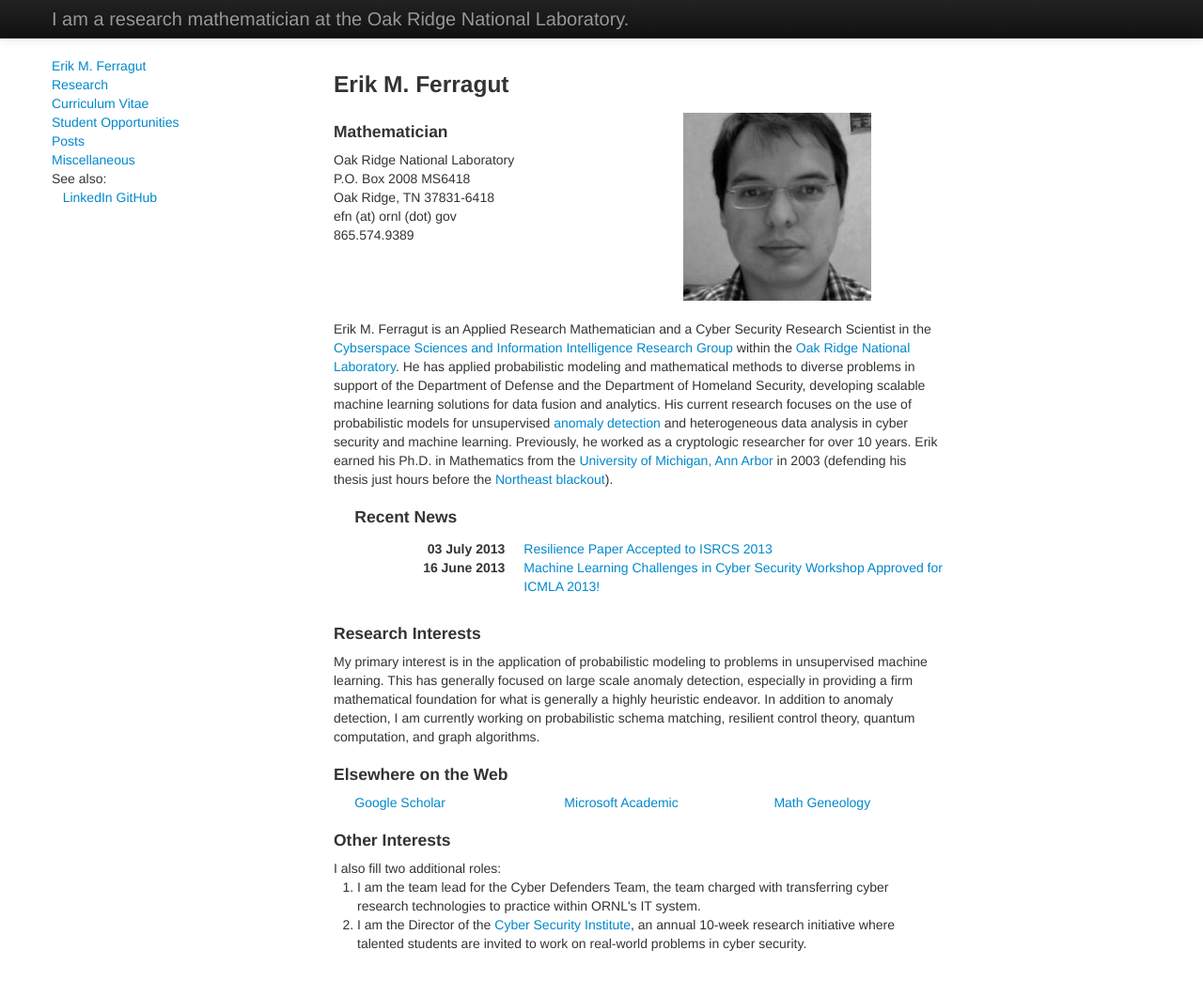
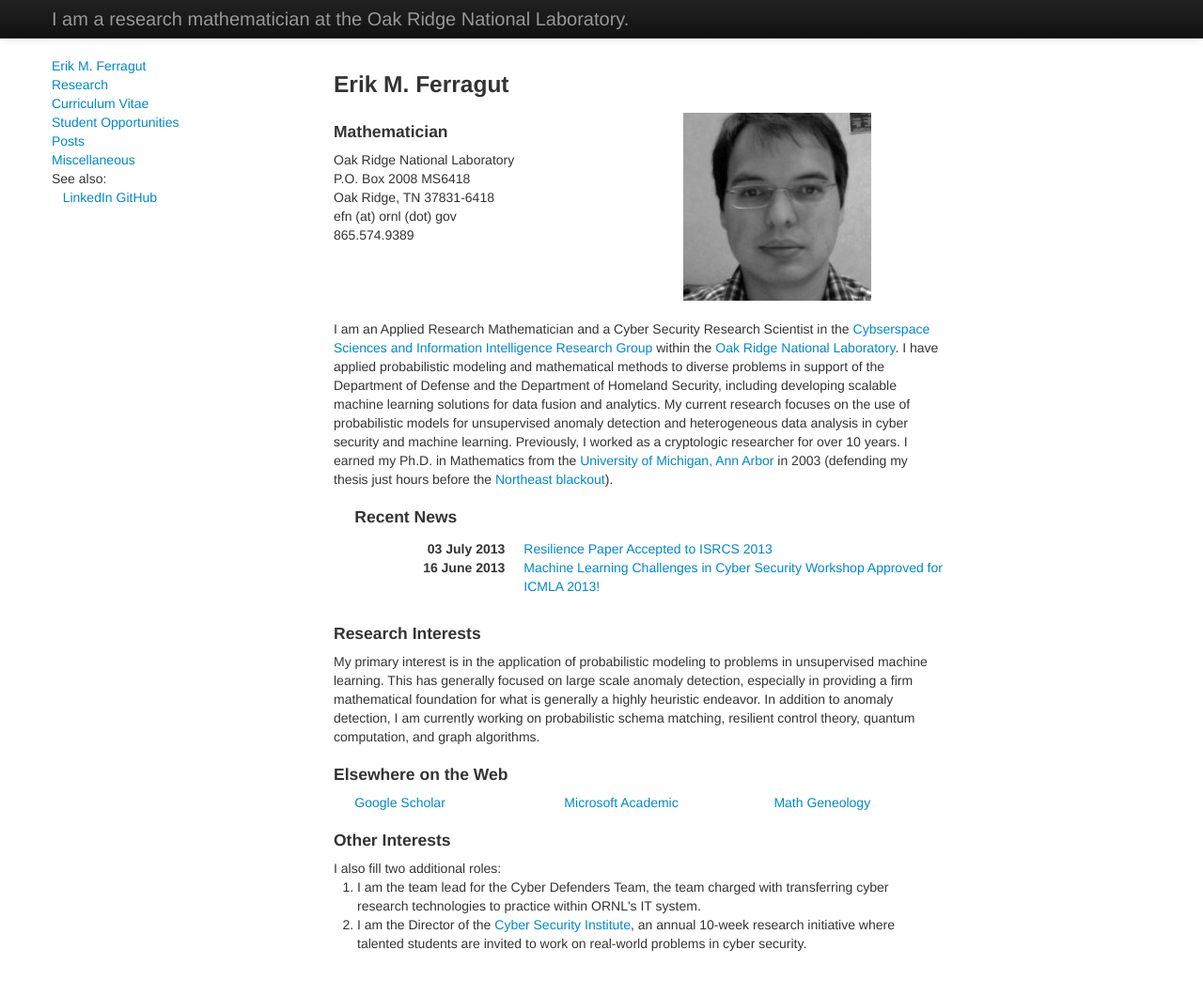
Before and after one commit to ErikFerragut/ErikFerragut.github.io, a Jekyll site: the page built from index.html, in a window 1280 px wide and 1044 px high. Shown: the whole window at 94% size. Built offline with Jekyll 4.4.1, drawn with Linux system fonts in a browser that asks for light colours; Markdown is read by kramdown in place of the engine named in the settings; the list of posts is cut into pages by our own code.

Commit message:
updated cv and changed intro paragraph to first person

```diff
--- a/index.html
+++ b/index.html
@@ -26,24 +26,24 @@ headline: I am a research mathematician at the Oak Ridge National Laboratory.
 </div>
 <div class="row-fluid">
 
-  <div class="span9"> <br /> <p> Erik M. Ferragut is an Applied
-    Research Mathematician and a Cyber Security Research Scientist in
-    the <a href="http://www.ioc.ornl.gov/">Cybserspace Sciences and
+  <div class="span9"> <br /> <p> I am an Applied Research
+    Mathematician and a Cyber Security Research Scientist in the <a
+     href="http://www.ioc.ornl.gov/">Cybserspace Sciences and
     Information Intelligence Research Group</a> within the <a
-     href="http://www.ornl.gov">Oak Ridge National Laboratory</a>. He
-    has applied probabilistic modeling and mathematical methods to
+     href="http://www.ornl.gov">Oak Ridge National Laboratory</a>. I
+    have applied probabilistic modeling and mathematical methods to
     diverse problems in support of the Department of Defense and the
-    Department of Homeland Security, developing scalable machine
-    learning solutions for data fusion and analytics.  His current
-    research focuses on the use of probabilistic models for
-    unsupervised <a href="anomaly/">anomaly detection</a> and
-    heterogeneous data analysis in cyber security and machine
-    learning.  Previously, he worked as a cryptologic researcher for
-    over 10 years.  Erik earned his Ph.D. in Mathematics from the <a
+    Department of Homeland Security, including developing scalable
+    machine learning solutions for data fusion and analytics.  My
+    current research focuses on the use of probabilistic models for
+    unsupervised anomaly detection and heterogeneous data analysis in
+    cyber security and machine learning.  Previously, I worked as a
+    cryptologic researcher for over 10 years.  I earned my
+    Ph.D. in Mathematics from the <a
      href="http://math.lsa.umich.edu">University of Michigan, Ann
-    Arbor</a> in 2003 (defending his thesis just hours before the <a
+    Arbor</a> in 2003 (defending my thesis just hours before the <a
      href="https://en.wikipedia.org/wiki/Northeast_Blackout_of_2003">Northeast
-    blackout</a>).  </p> </div>
+    blackout</a>).</p> </div>
 
 {% comment %}
   Figure out if there is any news.
@@ -54,6 +54,10 @@ headline: I am a research mathematician at the Oak Ridge National Laboratory.
   {% assign anynews = true %}
   {% endif %}
 {% endfor %}
+
+{% comment %} put list here of things like latest talk, publication,
+committee, travel, visible demo, github code release.  (Can we list
+last 5 posts that have been tagged with 'news'?)  {% endcomment %}
 
 {% if anynews == true %}
 <div class="span9">
```
Also changed, not shown: other parts of index.html (+0 -3 lines), 1 other file.
